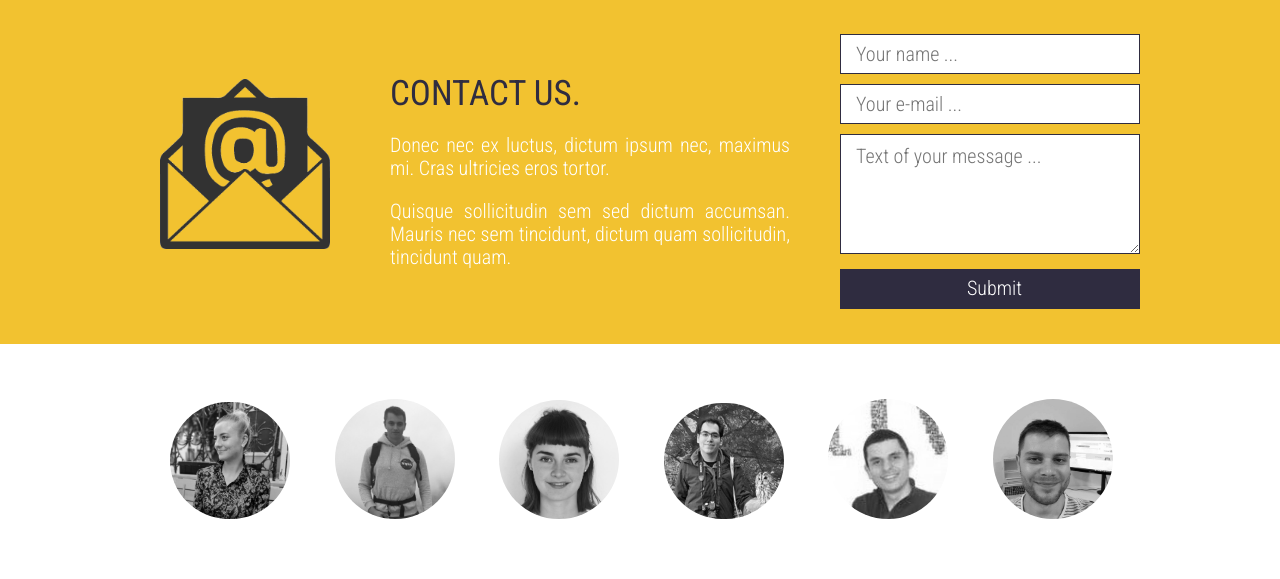
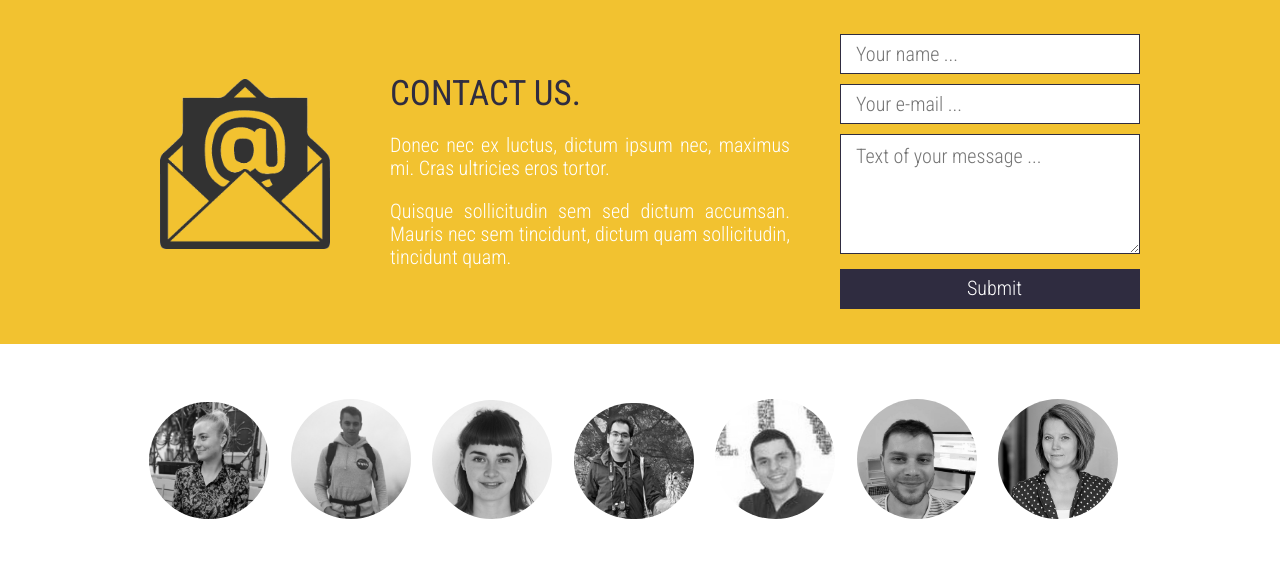
Before and after one commit to Zahorack/code-against-hate, a Flask app: page / in a window 1280 px wide. Shown: the part 861-1440 px from the top of the page. Run offline with Flask 2, Linux system fonts and the light colour scheme; some libraries are stand-ins or nearby versions.

Commit message:
feat: jana added to team section

```diff
--- a/static/stylesheets/style.css
+++ b/static/stylesheets/style.css
@@ -157,7 +157,7 @@ div.section img.img-team {
 
 div.section a.linkedin {
     position: relative;
-    margin: 20px 10px 20px 30px;
+    margin: 10px 8px 20px 9px;
     text-decoration: none !important;
 }
 
--- a/templates/index.html
+++ b/templates/index.html
@@ -244,6 +244,10 @@
                     <img class="img-team" src="../static/images/janko.jpg">
                     <img class="linkedin-logo" src="../static/images/linkedin-white.png">
                 </a>
+                <a class="linkedin" href="https://www.linkedin.com/in/jana-papcunova-b6831125">
+                    <img class="img-team" src="../static/images/jana.png">
+                    <img class="linkedin-logo" src="../static/images/linkedin-white.png">
+                </a>
             </div>
         </div>
         <div class="space"></div>
```
Also changed, not shown: static/images/jana.png (added).
